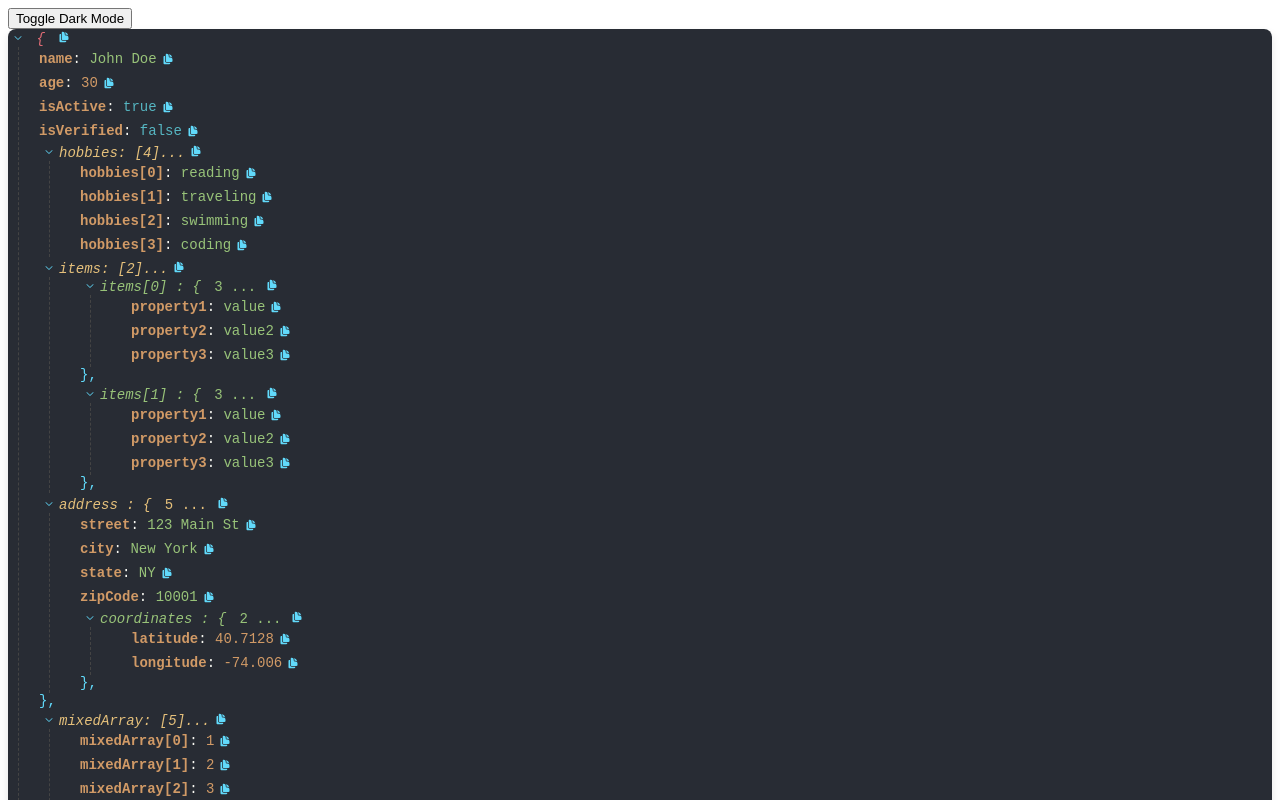
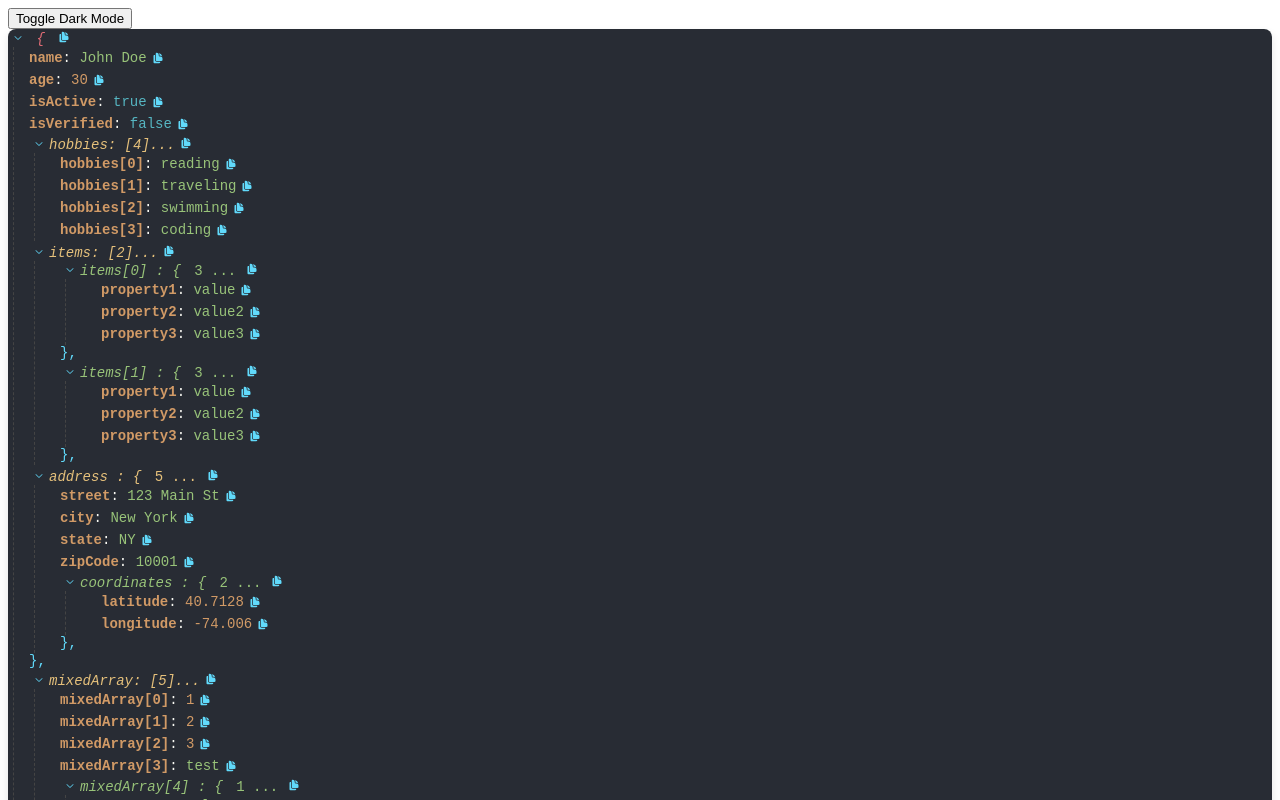
Before and after one commit to anilkumarthakur60/vue3-json-viewer, a Vue app: page / in a window 1280 px wide. Shown: the top 800 px of the page. Built offline with nearby package versions, Linux system fonts and the light colour scheme.

Commit message:
fix: minor changes

```diff
--- a/src/package/components/NestedComponent.vue
+++ b/src/package/components/NestedComponent.vue
@@ -33,7 +33,7 @@
           :style="{ color: getBracketColor(level) }"
           class="type-label"
           >{{ parentKey }}
-          <span v-if="level !== 0"> :</span>
+          <span v-if="level !== 0">:</span>
           {
         </span>
         <span
@@ -126,8 +126,7 @@
         <span
           :style="{ color: getBracketColor(level) }"
           class="type-label"
-          >{{ parentKey }}:
-          <span
+          >{{ parentKey }}:<span
             :style="{ color: getBracketColor(level) }"
             class="key-count cursor-pointer"
           >
--- a/src/package/index.ts
+++ b/src/package/index.ts
@@ -1,5 +1,5 @@
 import { App } from 'vue';
-import { JsonViewerProps } from './types/jsonViewerTypes';
+import { JsonViewerProps, NestedComponentProps } from './types/jsonViewerTypes';
 import { NestedComponent, JsonViewer } from './components';
 import useJsonViewer from './hooks/useJsonViewer';
 
@@ -10,4 +10,4 @@ const jsonViewerPlugin = {
   },
 };
 export { JsonViewer, useJsonViewer, jsonViewerPlugin, NestedComponent };
-export type { JsonViewerProps };
+export type { JsonViewerProps, NestedComponentProps };
--- a/src/package/style/global.scss
+++ b/src/package/style/global.scss
@@ -1,4 +1,4 @@
-$json-viewer-font-family: 'Courier New', Courier, monospace;
+$json-viewer-font-family: 'Fira Code', 'Courier New', Courier, monospace;
 $json-viewer-font-size: 14px;
 $dark-mode-color: #f8f8f2;
 $light-mode-color: #282c34;
@@ -27,7 +27,7 @@ $border-light-mode-color: #bdbdbd;
 .json-viewer-light {
   font-family: $json-viewer-font-family;
   font-size: $json-viewer-font-size;
-  padding: 15px;
+  padding: 5px;
   width: 100%;
   box-sizing: border-box;
   border-radius: 8px;
@@ -125,8 +125,8 @@ $border-light-mode-color: #bdbdbd;
 }
 
 .node-children {
-  margin-left: 10px;
-  padding-left: 10px;
+  margin-left: 5px;
+  padding-left: 5px;
 }
 
 .node-children-dark {
@@ -138,7 +138,7 @@ $border-light-mode-color: #bdbdbd;
 }
 
 .leaf-node {
-  padding: 2px 0;
+  padding: 1px 0;
   display: flex;
   align-items: center;
 }
```
